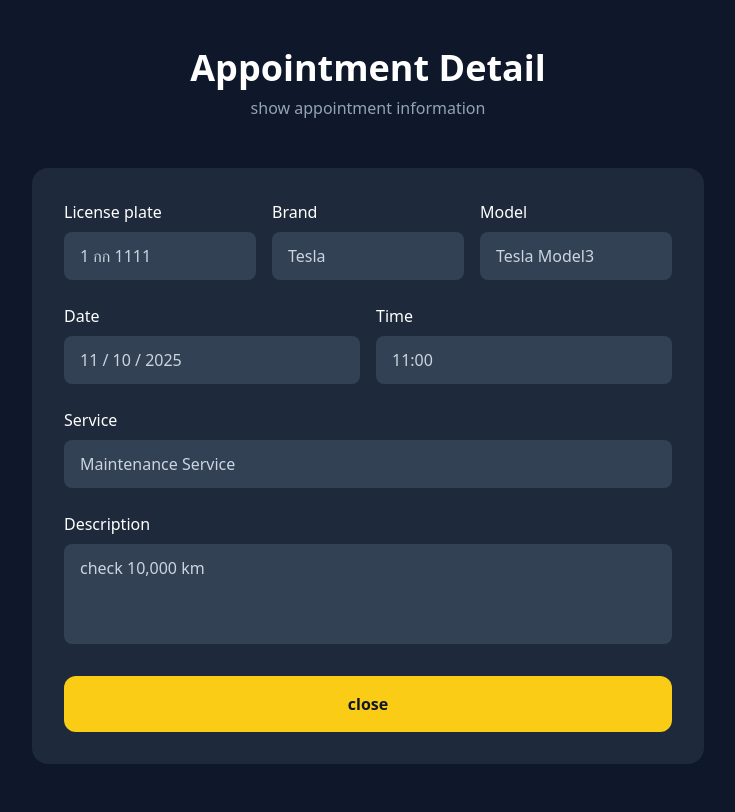
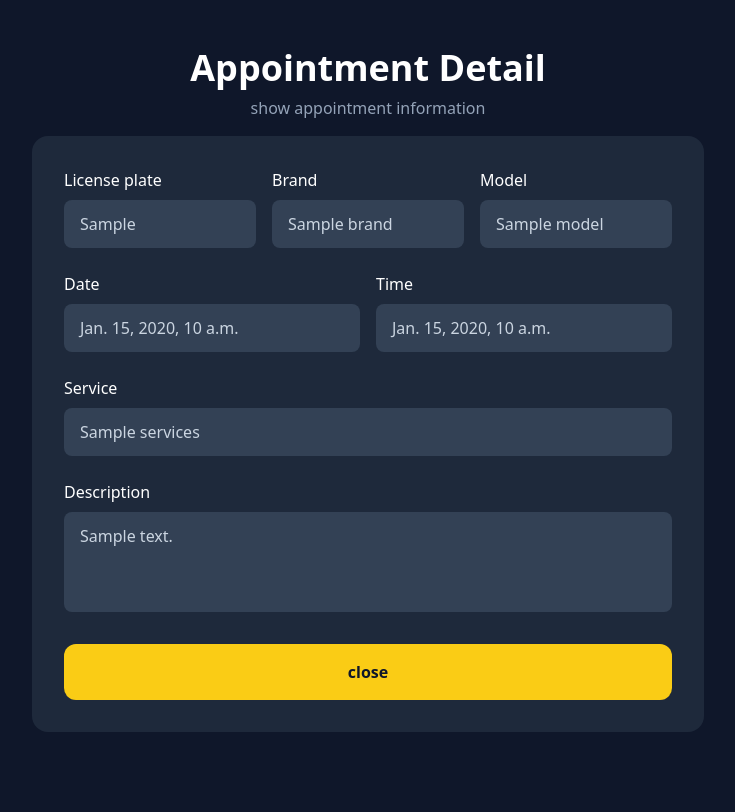
Before and after one commit to nuttawit007/EVConnectService-SSR, a Django app: template staff/templates/appointment_detail.html in a window 1280 px wide. Shown: the part 68-880 px from the top of the page, without its empty margins (272-1007 px from the left). After the commit the page ends 800 px from the top, so only its background shows below. Run offline with Django 5.2, Linux system fonts and the light colour scheme; the template is opened without the code that fills it: most values are stand-ins (such as "Sample title", 1, 10 or a date in 2020); parts of the project's set-up code (start-up, migrations or seed data) failed here and were passed over; some libraries are stand-ins or nearby versions.

Commit message:
feat(staff-appointment-detail) : Display dynamic appointment details in template
Replaced hardcoded appointment information in appointment_detail.html with template variables. Updated AppointmentDetailView to fetch appointment and vehicle details, format date and time, and pass all relevant data to the template for dynamic rendering.

```diff
--- a/staff/templates/appointment_detail.html
+++ b/staff/templates/appointment_detail.html
@@ -3,7 +3,7 @@
 {% block content %}
 <main class="max-w-4xl mx-auto px-6 py-12">
     <!-- Page Title  -->
-    <div class="text-center mb-12">
+    <div class="text-center mb-4">
         <h1 class="text-4xl font-bold mb-2">Appointment Detail</h1>
         <p class="text-slate-400">show appointment information</p>
     </div>
@@ -15,19 +15,19 @@
             <div>
                 <label class="block text-white mb-2">License plate</label>
                 <div class="bg-slate-700 text-slate-300 px-4 py-3 rounded-lg">
-                    1 กก 1111
+                    {{ license_plate }}
                 </div>
             </div>
             <div>
                 <label class="block text-white mb-2">Brand</label>
                 <div class="bg-slate-700 text-slate-300 px-4 py-3 rounded-lg">
-                    Tesla
+                    {{ brand }}
                 </div>
             </div>
             <div>
                 <label class="block text-white mb-2">Model</label>
                 <div class="bg-slate-700 text-slate-300 px-4 py-3 rounded-lg">
-                    Tesla Model3
+                    {{ model }}
                 </div>
             </div>
         </div>
@@ -37,13 +37,13 @@
             <div>
                 <label class="block text-white mb-2">Date</label>
                 <div class="bg-slate-700 text-slate-300 px-4 py-3 rounded-lg">
-                    11 / 10 / 2025
+                    {{ formatted_date }}
                 </div>
             </div>
             <div>
                 <label class="block text-white mb-2">Time</label>
                 <div class="bg-slate-700 text-slate-300 px-4 py-3 rounded-lg">
-                    11:00
+                    {{ formatted_time }}
                 </div>
             </div>
         </div>
@@ -52,7 +52,7 @@
         <div class="mb-6">
             <label class="block text-white mb-2">Service</label>
             <div class="bg-slate-700 text-slate-300 px-4 py-3 rounded-lg">
-                Maintenance Service
+                {{ services }}
             </div>
         </div>
 
@@ -60,7 +60,7 @@
         <div class="mb-8">
             <label class="block text-white mb-2">Description</label>
             <div class="bg-slate-700 text-slate-300 px-4 py-3 rounded-lg min-h-[100px]">
-                check 10,000 km
+                {{ description }}
             </div>
         </div>
 
```
Also changed, not shown: staff/views.py (+17 -2 lines).
